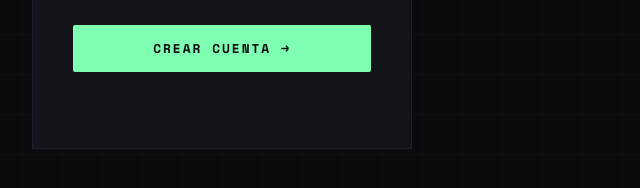
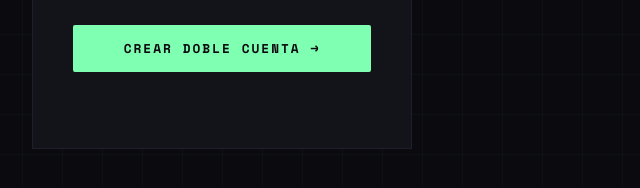
Before and after one commit to Damian7777777777/remedevops, a plain HTML site: page nginx/html/index.html in a window 1280 px wide. Both pictures are taken after a click on the button "REGISTER". Shown: the part 526-714 px from the top of the page, 418-1058 px from the left. Drawn offline with nearby package versions, Linux system fonts and the light colour scheme.

Commit message:
Update index.html

```diff
--- a/nginx/html/index.html
+++ b/nginx/html/index.html
@@ -592,7 +592,7 @@
           <label>Contraseñota</label>
           <input type="password" id="reg-pass" placeholder="••••••••"/>
         </div>
-        <button class="btn" onclick="doRegister()">Crear cuenta →</button>
+        <button class="btn" onclick="doRegister()">Crear doble cuenta →</button>
         <div class="error-msg" id="reg-error"></div>
       </div>
     </div>
```
